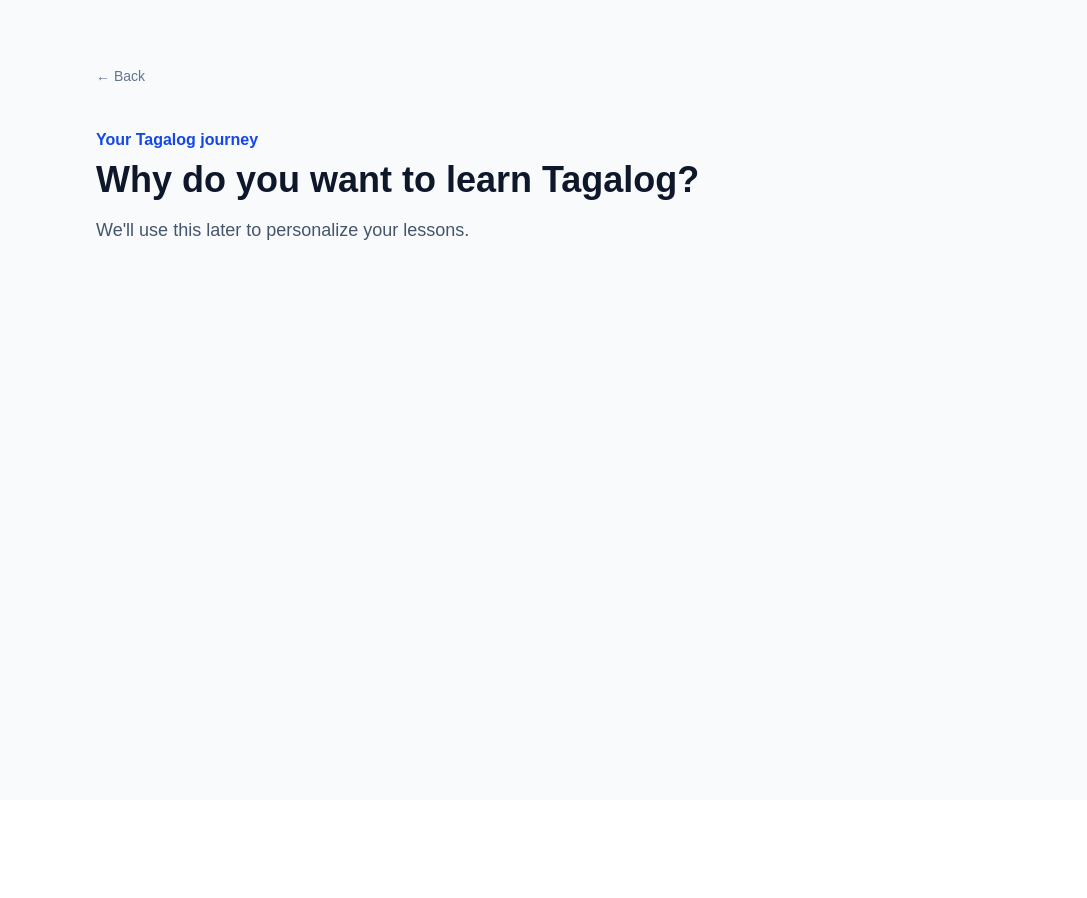
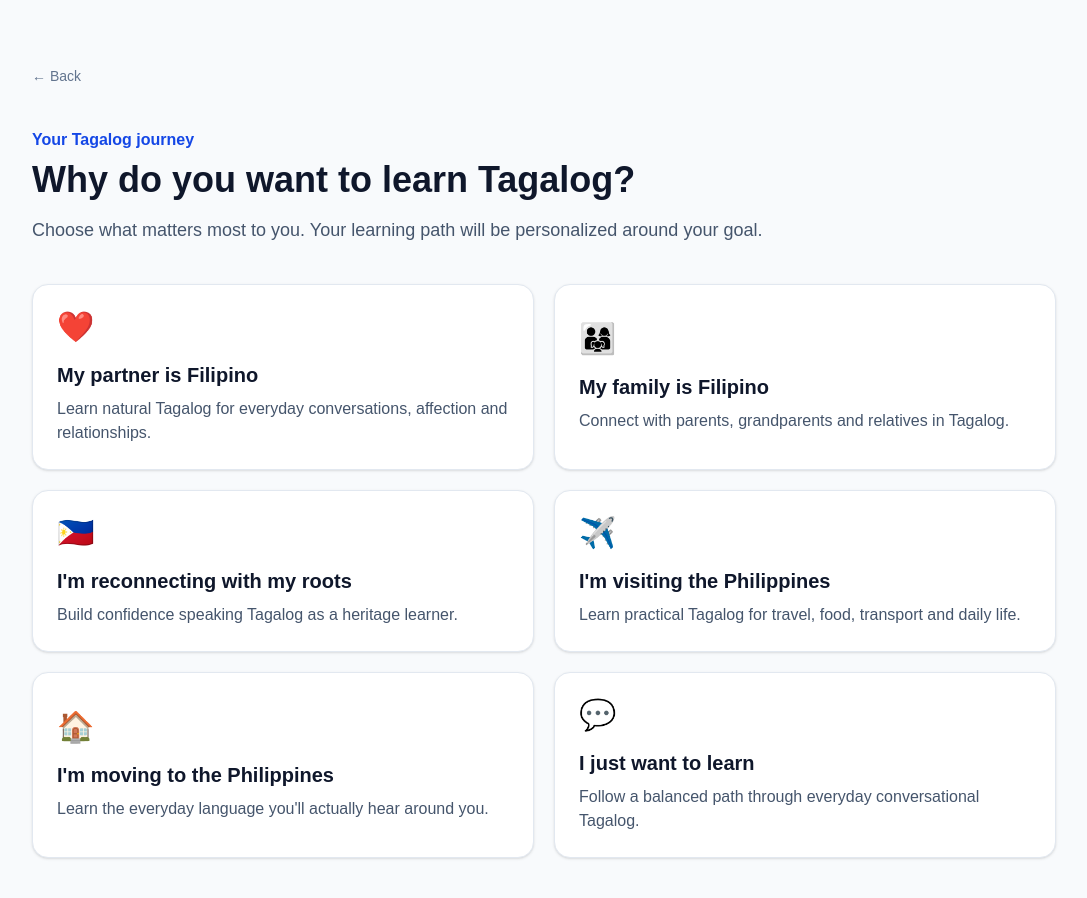
Before and after one commit to riccardo4916/real-tagalog, a Next.js app: page /learn in a window 1280 px wide. Shown: the top 898 px of the page, without its empty margins (96-1183 px from the left). Before the commit the page ends 800 px from the top, so only its background shows below. Built offline with nearby package versions, Linux system fonts and the light colour scheme.

Commit message:
Add learning goal selection cards

```diff
--- a/app/learn/page.tsx
+++ b/app/learn/page.tsx
@@ -1,9 +1,10 @@
 import Link from "next/link";
+import LearningGoalCard from "@/components/LearningGoalCard";
 
 export default function LearnPage() {
   return (
     <main className="min-h-screen bg-slate-50 px-6 py-16">
-      <div className="mx-auto max-w-4xl">
+      <div className="mx-auto max-w-5xl">
         <Link
           href="/"
           className="text-sm font-medium text-slate-500 hover:text-slate-900"
@@ -21,8 +22,47 @@ export default function LearnPage() {
           </h1>
 
           <p className="mt-4 text-lg text-slate-600">
-            We'll use this later to personalize your lessons.
+            Choose what matters most to you. Your learning path will be
+            personalized around your goal.
           </p>
+        </div>
+
+        <div className="mt-10 grid gap-5 md:grid-cols-2">
+          <LearningGoalCard
+            emoji="❤️"
+            title="My partner is Filipino"
+            description="Learn natural Tagalog for everyday conversations, affection and relationships."
+          />
+
+          <LearningGoalCard
+            emoji="👨‍👩‍👧"
+            title="My family is Filipino"
+            description="Connect with parents, grandparents and relatives in Tagalog."
+          />
+
+          <LearningGoalCard
+            emoji="🇵🇭"
+            title="I'm reconnecting with my roots"
+            description="Build confidence speaking Tagalog as a heritage learner."
+          />
+
+          <LearningGoalCard
+            emoji="✈️"
+            title="I'm visiting the Philippines"
+            description="Learn practical Tagalog for travel, food, transport and daily life."
+          />
+
+          <LearningGoalCard
+            emoji="🏠"
+            title="I'm moving to the Philippines"
+            description="Learn the everyday language you'll actually hear around you."
+          />
+
+          <LearningGoalCard
+            emoji="💬"
+            title="I just want to learn"
+            description="Follow a balanced path through everyday conversational Tagalog."
+          />
         </div>
       </div>
     </main>
--- /dev/null
+++ b/components/LearningGoalCard.tsx
@@ -0,0 +1,25 @@
+type LearningGoalCardProps = {
+  emoji: string;
+  title: string;
+  description: string;
+};
+
+export default function LearningGoalCard({
+  emoji,
+  title,
+  description,
+}: LearningGoalCardProps) {
+  return (
+    <button className="w-full rounded-2xl border border-slate-200 bg-white p-6 text-left shadow-sm transition hover:-translate-y-1 hover:border-blue-300 hover:shadow-md">
+      <div className="text-3xl">{emoji}</div>
+
+      <h2 className="mt-4 text-xl font-semibold text-slate-900">
+        {title}
+      </h2>
+
+      <p className="mt-2 text-slate-600">
+        {description}
+      </p>
+    </button>
+  );
+}
```
